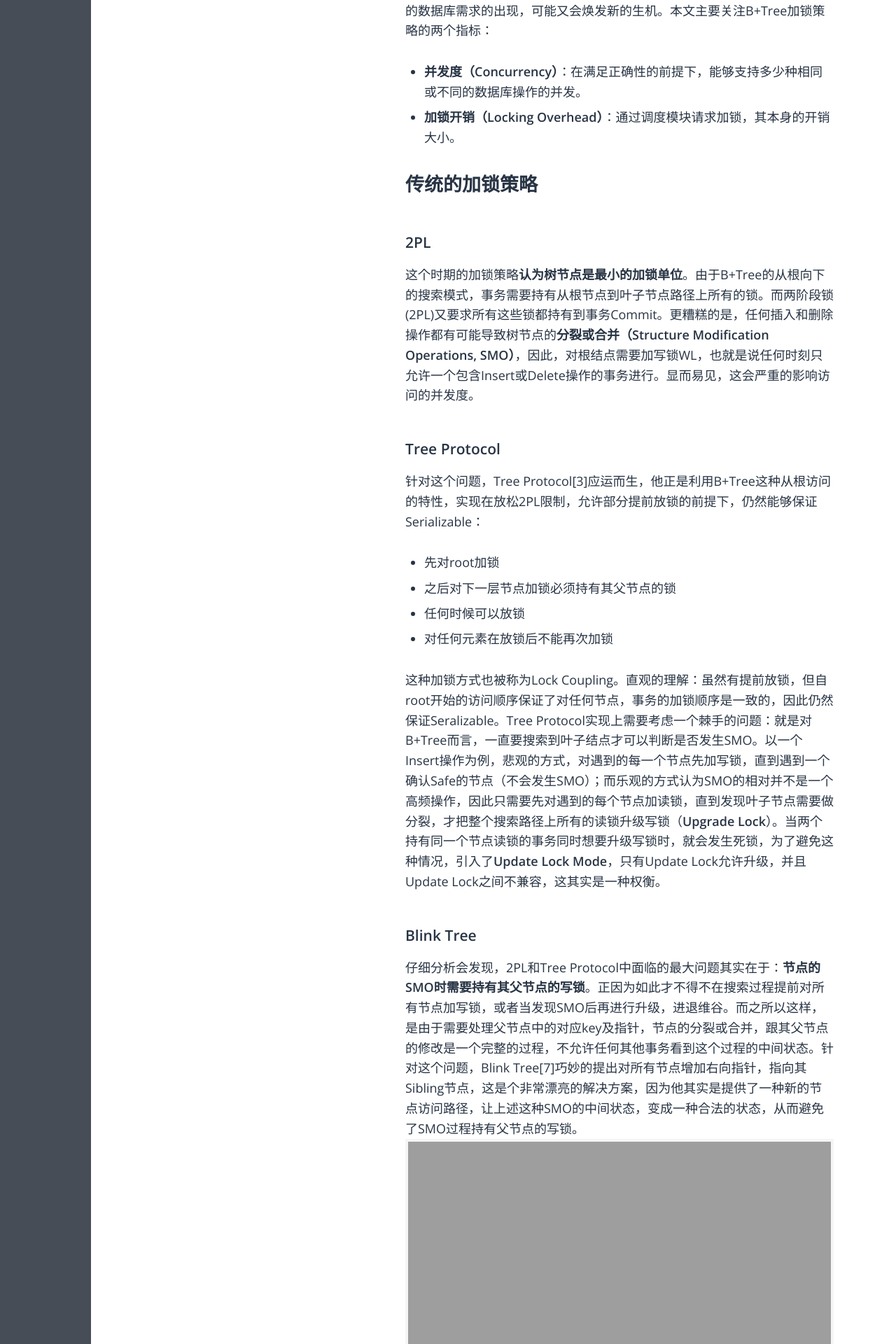
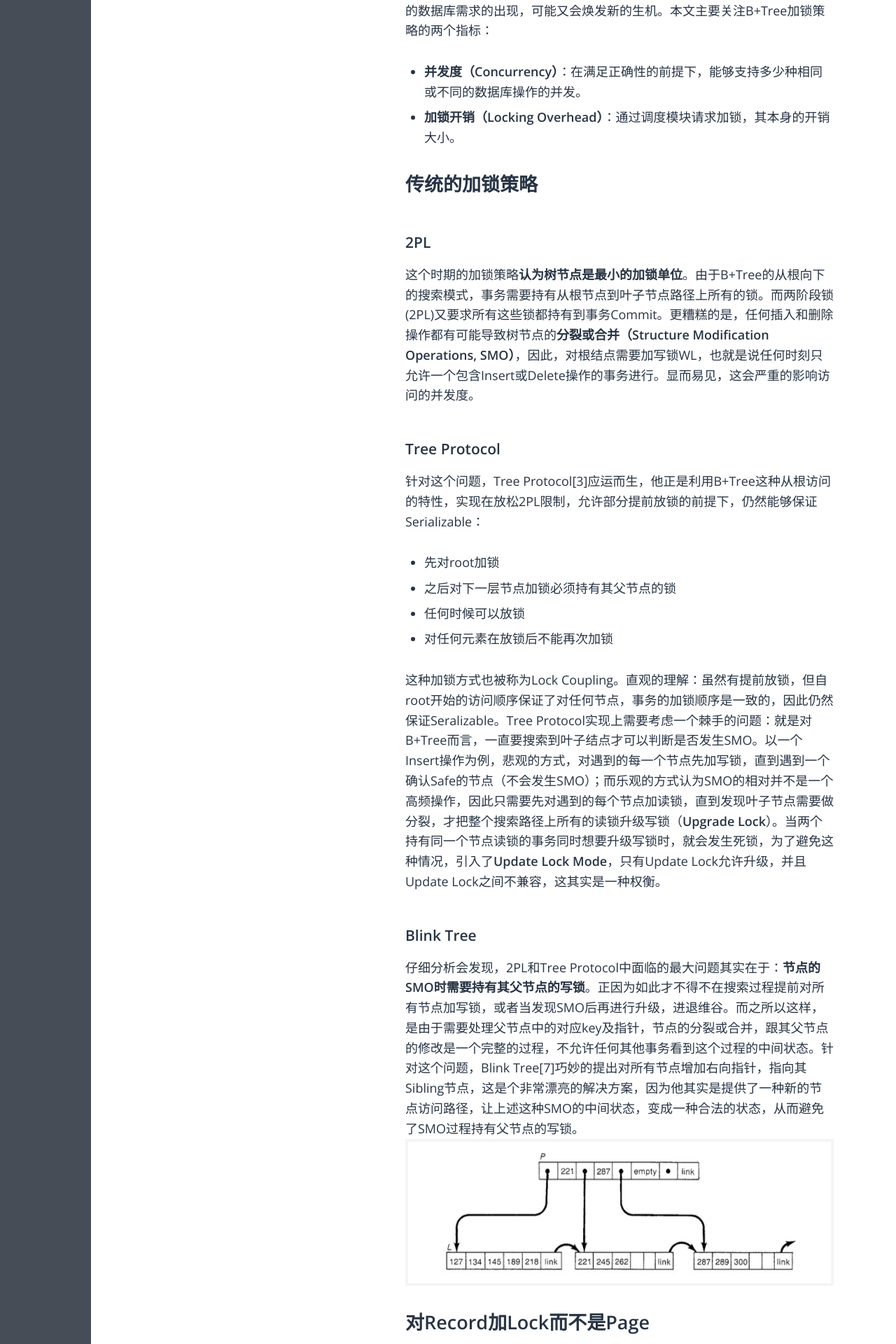
Before and after one commit to CatKang/catkang.github.io, a Jekyll site: the page built from _posts/database/2022-01-27-btree-lock.md, in a window 1280 px wide. Shown: the part 3080-5000 px from the top of the page at 70% size. Built offline with Jekyll 4.4.1, drawn with Linux system fonts in a browser that asks for light colours; some web fonts are replaced.

Commit message:
update btree lock

```diff
--- a/_posts/database/2022-01-27-btree-lock.md
+++ b/_posts/database/2022-01-27-btree-lock.md
@@ -59,7 +59,7 @@ BTree在结构上有大量变种，本文聚焦于Bayer 1977年在《Concurrency
 
 ### Blink Tree
 仔细分析会发现，2PL和Tree Protocol中面临的最大问题其实在于：**节点的SMO时需要持有其父节点的写锁**。正因为如此才不得不在搜索过程提前对所有节点加写锁，或者当发现SMO后再进行升级，进退维谷。而之所以这样，是由于需要处理父节点中的对应key及指针，节点的分裂或合并，跟其父节点的修改是一个完整的过程，不允许任何其他事务看到这个过程的中间状态。针对这个问题，Blink Tree[7]巧妙的提出对所有节点增加右向指针，指向其Sibling节点，这是个非常漂亮的解决方案，因为他其实是提供了一种新的节点访问路径，让上述这种SMO的中间状态，变成一种合法的状态，从而避免了SMO过程持有父节点的写锁。
-![Blink Tree](http://catkang.github.io/assets/img/btree_lock/blink_tree.png)
+![Blink Tree](http://catkang.github.io/assets/img/btree_lock/blink_tree.jpg)
 
 
 
@@ -72,7 +72,7 @@ BTree在结构上有大量变种，本文聚焦于Bayer 1977年在《Concurrency
 
 # ARIES/KVL 峰回路转
 《ARIESIKVL: A Key-Value Locking Method for Concurrency Control of Multiaction Transactions Operating on B-Tree Indexes》[10]提出了一套完整的、高并发的实现算法，引导了B+Tree加锁这个领域今后几十年的研究和工业实现。ARIES/KVL首先**明确的区分了B+Tree的物理内容和逻辑内容**，逻辑内容就是存储在B+Tree上的那些数据记录，而B+Tree自己本身的结构属于物理内容，物理内容其实事务是不关心的，那么节点分裂、合并这些操作其实只是改变了B+Tree的物理内容而不是逻辑内容。因此，ARIES/KVL就将这些从Lock的保护中抽离出来，也就是Lock在Record上加锁，对物理结构则通过Latch来保护其在多线程下的安全。这里最本质的区别是Latch不需要在整个事务生命周期持有，而是只在临界区代码的前后，这其实也可以看作上面分层事务的一种实现。更多Lock和Latch的区别见下表：
-![Lock VS Latch](http://catkang.github.io/assets/img/btree_lock/lock_latch.png)
+![Lock VS Latch](http://catkang.github.io/assets/img/btree_lock/lock_latch.jpg)
 
 
 ### Latch保护物理结构
@@ -183,18 +183,33 @@ Hierarchical Locking其实有非常久的历史了，初衷是为了让大事务
 
 # 参考
 [1] [Bayer R, McCreight E M. Organization and Maintenance of Large Ordered Indices[J]. Acta Informatica, 1972, 1: 173-189.](http://www.cs.cmu.edu/~christos/courses/826.S10/FOILS-pdf/020_b-trees.pdf)
+
 [2] [Bayer R, Schkolnick M. Concurrency of operations on B-trees[J]. Acta informatica, 1977, 9(1): 1-21.](https://link.springer.com/article/10.1007/BF00263762)
+
 [3] [Bernstein P A, Hadzilacos V, Goodman N. Concurrency control and recovery in database systems[M]. Reading: Addison-wesley, 1987.](sigmod.org/publications/dblp/db/books/dbtext/bernstein87.html)
+
 [4] http://catkang.github.io/2018/09/19/concurrency-control.html
+
 [5] http://catkang.github.io/2018/08/31/isolation-level.html
+
 [6] [Garcia-Molina H, Ullman J D, Widom J. Database system implementation[M]. Upper Saddle River, NJ:: Prentice Hall, 2000.](https://www.csd.uoc.gr/~hy460/pdf/000.pdf)
+
 [7] [Lehman, Philip L., and S. Bing Yao. "Efficient locking for concurrent operations on B-trees." ACM Transactions on Database Systems (TODS) 6.4 (1981): 650-670.](https://dl.acm.org/doi/abs/10.1145/319628.319663)
+
 [8] [Weikum, Gerhard. "Principles and realization strategies of multilevel transaction management." ACM Transactions on Database Systems (TODS) 16.1 (1991): 132-180.](https://dl.acm.org/doi/abs/10.1145/103140.103145)
+
 [9] [Moss, J. Eliot B. "Open nested transactions: Semantics and support." Workshop on Memory Performance Issues. Vol. 28. 2006.](https://www.cs.utexas.edu/users/speedway/DaCapo/papers/wmpi-posters-1-Moss.pdf)
+
 [10] [Mohan C. ARIES/KVL: A key-value locking method for concurrency control of multiaction transactions operating on B-tree indexes[M]. IBM Thomas J. Watson Research Division, 1989.](https://www.vldb.org/conf/1990/P392.PDF)
+
 [11] [Mohan C, Levine F. ARIES/IM: an efficient and high concurrency index management method using write-ahead logging[J]. ACM Sigmod Record, 1992, 21(2): 371-380.](https://dl.acm.org/doi/abs/10.1145/141484.130338)
+
 [12] [Graefe G. A survey of B-tree locking techniques[J]. ACM Transactions on Database Systems (TODS), 2010, 35(3): 1-26.](https://dl.acm.org/doi/abs/10.1145/1806907.1806908)
+
 [13] [Lomet D B. Key range locking strategies for improved concurrency[M]. Digital Equipment Corporation, Cambridge Research Laboratory, 1993.](https://www.hpl.hp.com/techreports/Compaq-DEC/CRL-93-2.pdf)
+
 [14] [Graefe G. Hierarchical locking in B-tree indexes[J]. Datenbanksysteme in Business, Technologie und Web (BTW 2007)–12. Fachtagung des GI-Fachbereichs" Datenbanken und Informationssysteme"(DBIS), 2007.](https://dl.gi.de/bitstream/handle/20.500.12116/31818/18.pdf?sequence=1&isAllowed=y)
+
 [15] [Kimura H, Graefe G, Kuno H A. Efficient locking techniques for databases on modern hardware[C]//ADMS@ VLDB. 2012: 1-12.](https://citeseerx.ist.psu.edu/viewdoc/download?doi=10.1.1.259.348&rep=rep1&type=pdf)
+
 [16] [Graefe G, Lillibridge M, Kuno H, et al. Controlled lock violation[C]//Proceedings of the 2013 ACM SIGMOD International Conference on Management of Data. 2013: 85-96.](https://dl.acm.org/doi/abs/10.1145/2463676.2465325)
```
